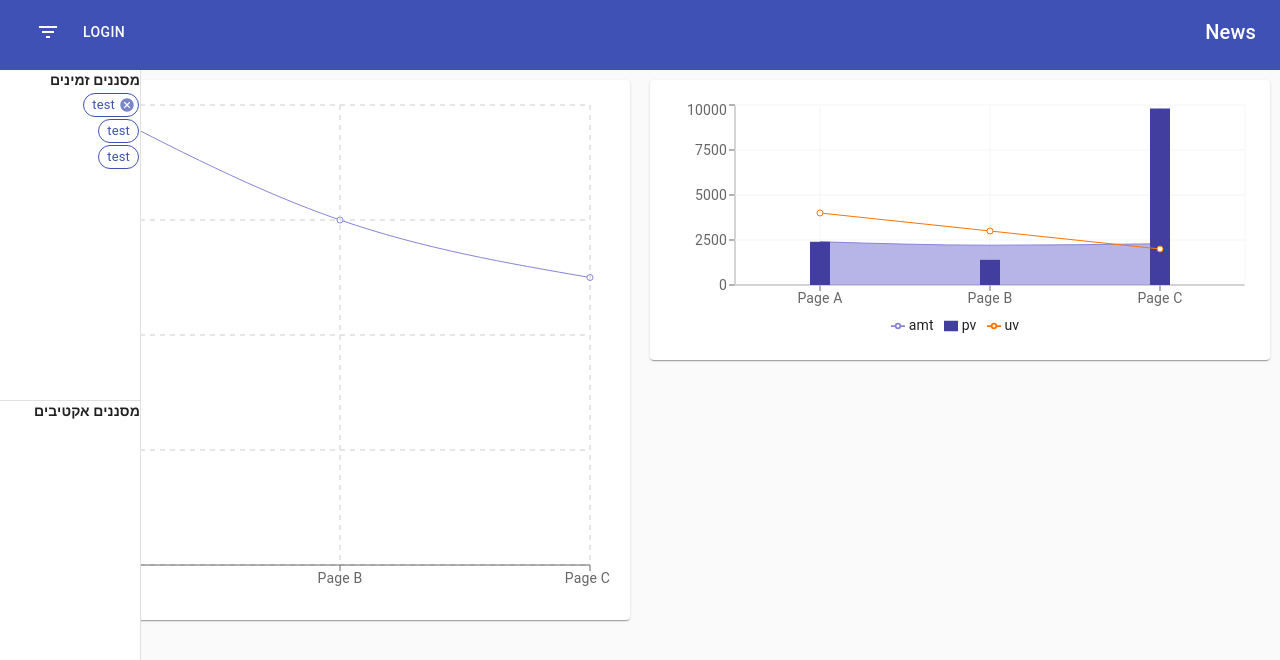
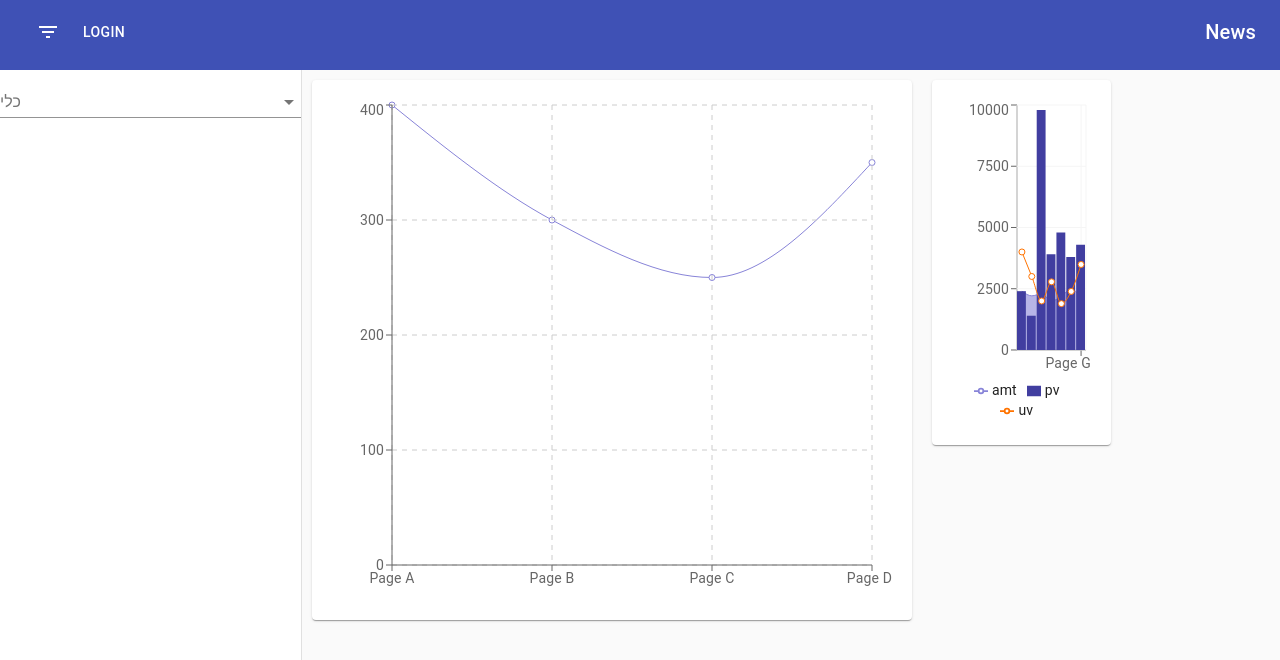
Before and after one commit to ofirl/BIPortal, a React (Create React App) app: page / in a window 1280 px wide. Both pictures are taken after a click on the button 48 px from the left and 32 px from the top of the page. Shown: the top 660 px of the page. Built offline with nearby package versions, Linux system fonts and the light colour scheme.

Commit message:
layour changes

```diff
--- a/src/pages/template/FilterDrawer.js
+++ b/src/pages/template/FilterDrawer.js
@@ -6,10 +6,25 @@ import Draggable from 'react-draggable';
 import Paper from '@material-ui/core/Paper';
 import Grid from '@material-ui/core/Grid';
 import Typography from '@material-ui/core/Typography';
-import { makeStyles } from '@material-ui/core/styles';
-
+import { makeStyles, useTheme } from '@material-ui/core/styles';
+import Select from '@material-ui/core/Select';
+import FormControl from '@material-ui/core/FormControl';
+import InputLabel from '@material-ui/core/InputLabel';
+import Input from '@material-ui/core/Input';
+import MenuItem from '@material-ui/core/MenuItem';
 
 const useStyles = makeStyles(theme => ({
+    drawer: {
+        // width: '30%'
+    },
+    drawerRoot: {
+        height: '100%',
+        // width:'30%'
+    },
+    drawerPaper: {
+        width: '100%',
+        position: 'relative',
+    },
     maxWidth100: {
         maxWidth: '100%'
     },
@@ -17,6 +32,20 @@ const useStyles = makeStyles(theme => ({
         margin: '1px',
         //   width: '50%',
         direction: 'ltr'
+    },
+    filterInputLine: {
+        flexGrow: '1',
+        width: '100%',
+        maxHeight: '3em',
+        alignItems: 'center'
+    },
+    filterInputLineLabel: {
+        flexGrow: '1',
+        width: '100%'
+    },
+    filterInputLineField: {
+        flexGrow: '1',
+        width: '100%'
     }
 }));
 
@@ -24,36 +53,105 @@ const useStyles = makeStyles(theme => ({
  * This function will infer the filter value from the data
  * @param {*[]} data
  */
-const inferFilters = function(data) {
+function inferOptions(data, key) {
     if (data.length === 0)
         return {};
 
     let filters = {};
-    Object.keys(data[0]).forEach( (value) => filters[value] = new Set() );
-    Object.keys(filters).forEach( (value) => {
-        let allVals = data.reduce( (prev, curr) => prev.add(curr), new Set());
+    if (key == null)
+        Object.keys(data[0]).forEach((value) => filters[value] = new Set());
+    else
+        filters[key] = new Set();
+
+    Object.keys(filters).forEach((value) => {
+        let allVals = data.reduce((prev, curr) => prev.add(curr[value]), new Set());
         filters[value] = allVals;
-    } );
+    });
+
+    return filters;
 }
 
+function getStyles(name, value, theme) {
+    return {
+        fontWeight:
+            value!= null && value.indexOf(name) === -1
+                ? theme.typography.fontWeightRegular
+                : theme.typography.fontWeightMedium,
+    };
+}
+
+const FilterRow = (props) => {
+    const { classes, filter, value, theme, options, handleChange } = props;
+
+    const MenuProps = {
+        PaperProps: {
+            style: {
+                maxHeight: '20em',
+                // width: 200,
+            },
+        },
+    };
+
+    if (filter.type === "list") {
+        return (
+            <FormControl className={classes.formControl}>
+                <InputLabel htmlFor="select-multiple-chip">כלי</InputLabel>
+                <Select
+                    multiple
+                    // autoWidth
+                    value={value}
+                    onChange={(e) => {handleChange(e.target.value.map( (v) => { return {operator: '=', value: v}}))}}
+                    input={<Input id="select-multiple-chip" />}
+                    renderValue={selected => (
+                        <div className={classes.chips}>
+                            {selected.map(value => (
+                                <Chip key={value} label={value} className={classes.chip} />
+                            ))}
+                        </div>
+                    )}
+                    MenuProps={MenuProps}
+                >
+                    {options.map(option => (
+                        <MenuItem key={option} value={option} style={getStyles(option, value, theme)}>
+                            {option}
+                        </MenuItem>
+                    ))}
+                </Select>
+            </FormControl>
+        );
+    }
+    return (
+        <Grid item container className={classes.filterInputLine}>
+            <Grid item xs={6} className={classes.filterInputLineLabel}>
+                test1
+            </Grid>
+            <Grid item xs={6} className={classes.filterInputLineField}>
+                test2
+            </Grid>
+        </Grid>
+    );
+}
 
 export default (props) => {
+    const { data, open, filters, activeFilters, onFilterChange } = props;
     const classes = useStyles();
+    const theme = useTheme();
 
     return (
         <Drawer
             className={classes.drawer}
             variant="persistent"
             anchor="left"
-            open={props.open}
+            open={open}
             classes={{
                 paper: classes.drawerPaper,
+                root: classes.drawerRoot
             }}
         >
-            <Grid container direction="column" style={{ height: '100%', width: '10em', direction: 'rtl' }}>
-                <div style={{ height: '5em' }}></div>
+            <Grid container direction="column" style={{ height: '100%', direction: 'rtl' }}>
+                {/* <div style={{ height: '5em' }}></div> */}
                 <Grid id="filterGrid" item xs={1} style={{ flexGrow: '1' }} container direction="column" className={classes.maxWidth100}>
-                    <Grid item xs={1} style={{ flexGrow: '1' }} className={classes.maxWidth100} direction="column">
+                    {/* <Grid item xs={1} style={{ flexGrow: '1' }} className={classes.maxWidth100} direction="column">
                         <Typography variant="subtitle2" style={{ fontWeight: 'bold' }}>
                             מסננים זמינים
                         </Typography>
@@ -70,9 +168,14 @@ export default (props) => {
                         <Typography variant="subtitle2" style={{ fontWeight: 'bold' }}>
                             מסננים אקטיבים
                         </Typography>
+                    </Grid> */}
+                    {
+                        Object.keys(filters).map((val) => <FilterRow classes={classes} filter={filters[val]} theme={theme} options={[...(inferOptions(data, val)[val])]}
+                            handleChange={(newFilters) => onFilterChange(val, newFilters)}
+                            value={activeFilters[val] ? activeFilters[val].reduce((prev, curr) => { prev.push(curr.value); return prev; }, []) : []} />)
+                    }
                 </Grid>
-                </Grid>
-                <div style={{ height: '5em' }}></div>
+                {/* <div style={{ height: '5em' }}></div> */}
             </Grid>
         </Drawer>
     );
--- a/src/pages/template/Template.js
+++ b/src/pages/template/Template.js
@@ -71,14 +71,30 @@ const useStyles = makeStyles(theme => ({
 
   },
   content: {
-    // flexGrow: '1',
+    flexGrow: '1',
+    // flexShrink: '1',
   },
   maxWidth100: {
     maxWidth: '100%'
   },
 }));
 
-let exampleFilter = {
+let exampleFilterDefinition = {
+  name: {
+    type: 'list',
+    listType: 'single'
+  },
+  // name2: {
+  //   type: 'list',
+  //   listType: 'single'
+  // },
+  // name3: {
+  //   type: 'list',
+  //   listType: 'single'
+  // }
+};
+
+let exampleActiveFilter = {
   name: [{
     operator: '=',
     value: 'Page A'
@@ -103,7 +119,7 @@ const operatorConv = {
   "!=": (val1, val2) => val1 !== val2
 }
 
-const filterData = function (filter, data) {
+function filterData(filter, data) {
   let applyFilter = function (dataKey, filterObj, data) {
     return filterObj.some((filterEntry) => operatorConv[filterEntry.operator](filterEntry.value, data[dataKey]))
   }
@@ -111,16 +127,24 @@ const filterData = function (filter, data) {
   return data.filter((dataVal) => Object.keys(filter).every((filterVal, index, arr) => applyFilter(filterVal, filter[filterVal], dataVal)));
 };
 
-const onFilterChange = function () {
+function onFilterChange(key, newFilters, oldFilters) {
+  let allFilterObj = { ...oldFilters };
 
+  if (newFilters.length === 0)
+    delete (allFilterObj[key]);
+  else
+    allFilterObj[key] = newFilters;
+
+  return allFilterObj;
 }
 
 export default (props) => {
   const classes = useStyles();
   const [open, setOpen] = React.useState(false);
+  const [activeFilters, setActiveFilters] = React.useState({});
 
-  let filteredData = filterData(exampleFilter, data);
-  let filteredData2 = filterData(exampleFilter, data2);
+  let filteredData = filterData(activeFilters, data);
+  let filteredData2 = filterData(activeFilters, data2);
 
   return (
     <React.Fragment>
@@ -128,35 +152,16 @@ export default (props) => {
 
       <Grid container spacing={0} xs direction="column" className={classes.mainContainer}>
         <TopBar toggleFilterOpen={() => setOpen(!open)} />
-        <Grid item xs={8} className={[classes.maxWidth100, classes.content]}>
-          <Box display="flex" style={{ height: '100%' }}>
-            {/* content
-              b <br />
-            a <br />
-            a <br />
-            a <br />
-            a <br />
-            a <br />
-            a <br />
-            a <br />
-            a <br />
-            a <br />
-            a <br />
-            a <br />
-            a <br />
-            a <br />
-            a <br />
-            a <br />
-            a <br />
-            a <br />
-            a <br />
-            a <br />
-            a <br />
-            a <br />
-            a <br />
-            a <br />
-            b <br /> */}
-            <Paper style={{ width: '50%', padding: '20px', margin: '10px' }}>
+        <Grid item container xs={1} style={{ flexGrow: '1', maxWidth: '100%', height: '100%', width: '100%' }}>
+          <Grid item xs={open ? 0 : 0} style={{flexGrow: open ? 0.3 : 0, maxWidth: '100%', transition: open ? 'flex-grow 225ms cubic-bezier(0, 0, 0.2, 1) 0ms': '' }}>
+            <FilterDrawer open={open} data={data} filters={exampleFilterDefinition} activeFilters={activeFilters}
+              onFilterChange={(key, newFilter) => setActiveFilters(onFilterChange(key, newFilter, activeFilters))} />
+          </Grid>
+          <Grid item xs={1} className={[classes.maxWidth100, classes.content]} container>
+            {/* <Grid item xs={1} style={{ flexGrow: '1', height:'100%', maxWidth:'100%' }}> */}
+            <Box display="flex" style={{ height: '100%', width: '100%' }}>
+              <Grid item xs={1} style={{ flexGrow: '1', maxWidth: '100%', height: '100%', width: '100%' }}>
+                <Paper style={{ padding: '20px', margin: '10px' }}>
                   <ResponsiveContainer height={500} width={"100%"}>
                     <LineChart data={filteredData} margin={{ top: 5, right: 20, bottom: 5, left: 0 }}>
                       <Line type="monotone" dataKey="uv" stroke="#8884d8" />
@@ -167,8 +172,9 @@ export default (props) => {
                     </LineChart>
                   </ResponsiveContainer>
                 </Paper>
-
-            <Paper style={{ width: '50%', padding: '20px', margin: '10px', height:'50%' }}>
+              </Grid>
+              <Grid item xs={1} style={{ flexGrow: '1', maxWidth: '100%', height: '100%', width: '100%' }}>
+                <Paper style={{ width: '50%', padding: '20px', margin: '10px', height: '50%' }}>
                   <ResponsiveContainer height={"100%"} width={"100%"}>
                     <ComposedChart data={filteredData2}>
                       <XAxis dataKey="name" />
@@ -182,13 +188,22 @@ export default (props) => {
                     </ComposedChart>
                   </ResponsiveContainer>
                 </Paper>
+              </Grid>
             </Box>
+            {/* </Grid> */}
+            {/* <Grid item xs={1} style={{ flexGrow: '0.5', maxWidth: '100%' }}>
+            <FilterDrawer open={open} data={data} filters={exampleFilterDefinition} activeFilters={activeFilters}
+              onFilterChange={(key, newFilter) => setActiveFilters(onFilterChange(key, newFilter, activeFilters))} />
+          </Grid> */}
 
           </Grid>
+        </Grid>
+
         {/* <BottomBar /> */}
       </Grid>
 
-      <FilterDrawer open={open} data={data} activeFilters={exampleFilter} onFilterChange={onFilterChange} />
+      {/* <FilterDrawer open={open} data={data} filters={exampleFilterDefinition} activeFilters={activeFilters}
+        onFilterChange={(key, newFilter) => setActiveFilters(onFilterChange(key, newFilter, activeFilters))} /> */}
 
     </React.Fragment>
   )
```
Lines whose indentation alone changed are shown as unchanged.
